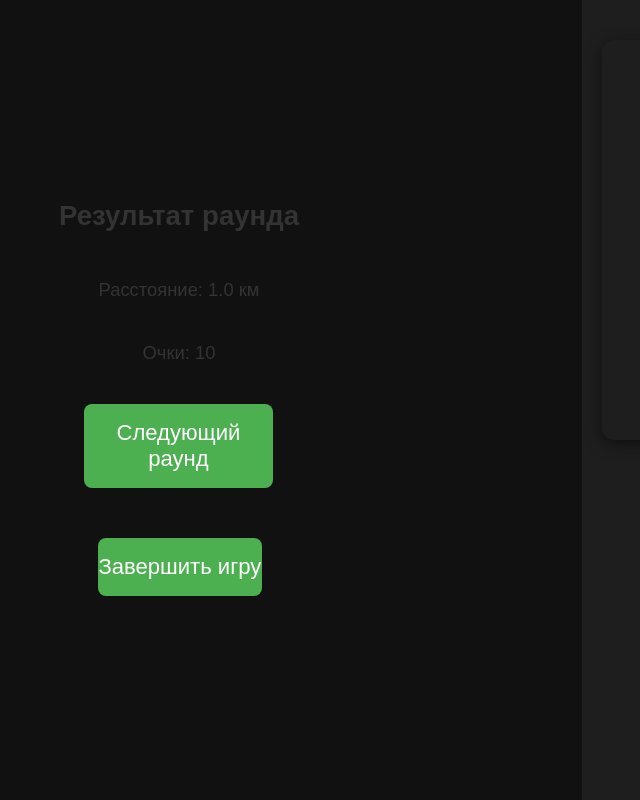
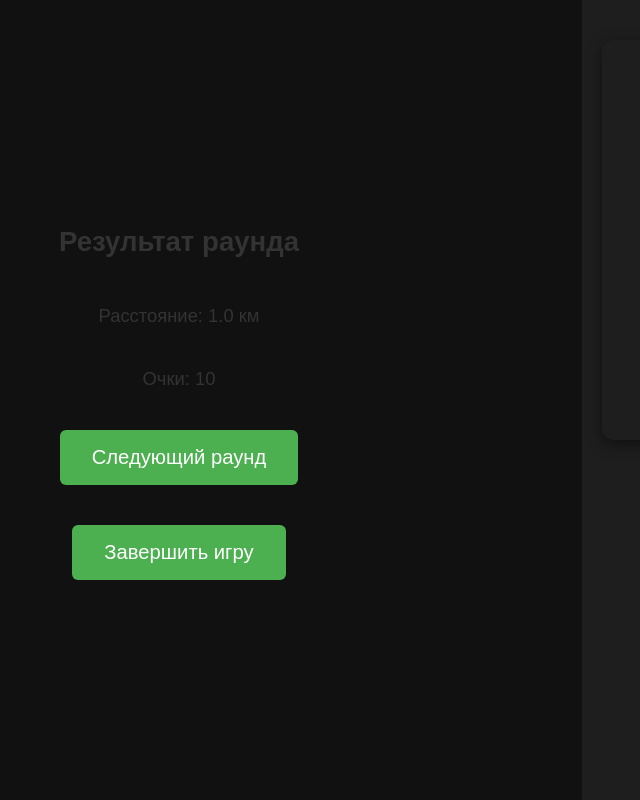
Before and after one commit to cerXXXX/yandex_geoguesser, a Flask app: page /round_result/1 in a window 1280 px wide. Shown: the part 60-860 px from the top of the page, without its empty margins (224-864 px from the left). Run offline with Flask 3, Linux system fonts and the light colour scheme; a user stored in the database is signed in; tables that the repository leaves empty hold one stand-in row (values such as "Sample post"); a map, chart or similar area stays blank.

Commit message:
fix style.css

```diff
--- a/static/style.css
+++ b/static/style.css
@@ -64,15 +62,42 @@ button {
     border-radius: 6px;
     cursor: pointer;
     transition: 0.3s;
+    box-sizing: border-box;
+    max-width: 100%;         /* не выйдет за пределы контейнера */
 }
-
 button:hover {
     background-color: #45a049;
 }
-
 button:disabled {
     background-color: #777;
     cursor: not-allowed;
+}
+
+/* Ограничиваем максимальную ширину «больших» кнопок */
+.guess-button,
+.result-buttons button {
+    max-width: 400px;
+    width: auto;
+    display: inline-block;
+    margin: 10px auto;
+}
+
+/* Медиазапрос для планшетов — чуть меньшие кнопки */
+@media screen and (min-width: 769px) and (max-width: 1200px) {
+    .guess-button,
+    .result-buttons button {
+        padding: 14px 28px;
+        font-size: 1rem;
+    }
+}
+
+/* Медиазапрос для десктопов — стандартный размер */
+@media screen and (min-width: 1201px) {
+    .guess-button,
+    .result-buttons button {
+        padding: 16px 32px;
+        font-size: 1.1rem;
+    }
 }
 
 input[type="text"],
@@ -181,40 +178,14 @@ th, td {
     box-shadow: 0 4px 15px rgba(0,0,0,0.5);
 }
 
-/* Кнопка подтверждения */
-.guess-button {
-    padding: 16px 32px;
-    font-size: 1.2rem;
-    background-color: #4CAF50;
-    color: white;
-    border: none;
-    border-radius: 8px;
-    cursor: pointer;
-    transition: 0.3s;
-    margin-bottom: 20px;
-}
-
-.guess-button:disabled {
-    background-color: #777;
-    cursor: not-allowed;
-}
-
-/* === Страница результатов раунда и быстрой игры === */
+/* === Страницы результатов === */
 .result-buttons {
     display: flex;
     flex-direction: column;
     align-items: center;
 }
-
 .result-buttons a {
     margin: 10px 0;
-}
-
-.result-buttons button {
-    width: 90%;
-    max-width: 300px;
-    font-size: 1.2rem;
-    padding: 16px 0;
 }
 
 /* === Стили для страницы быстрого результата === */
```
Also changed, not shown: other parts of static/style.css (+16 -50 lines).
